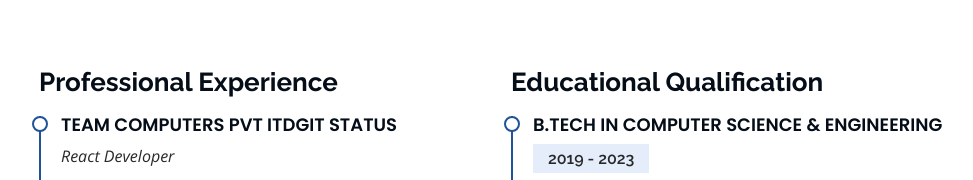
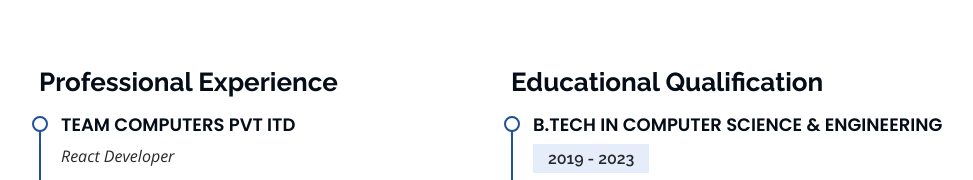
Before and after one commit to Abhishekkumarsingh2845/Portfolio_Latest, a plain HTML site: page index.html in a window 1280 px wide. Shown: the part 2343-2523 px from the top of the page, without its empty margins (291-1264 px from the left). Drawn offline with nearby package versions, Linux system fonts and the light colour scheme.

Commit message:
Your commit message here

```diff
--- a/index.html
+++ b/index.html
@@ -360,7 +360,7 @@
 
             <h3 class="resume-title">Professional Experience</h3>
             <div class="resume-item">
-              <h4>Team Computers PVT ITDgit status
+              <h4>Team Computers PVT ITD
 </h4>
               <p><em>React Developer</em></p>
               <p>Duration : 1 Year</p>
```
